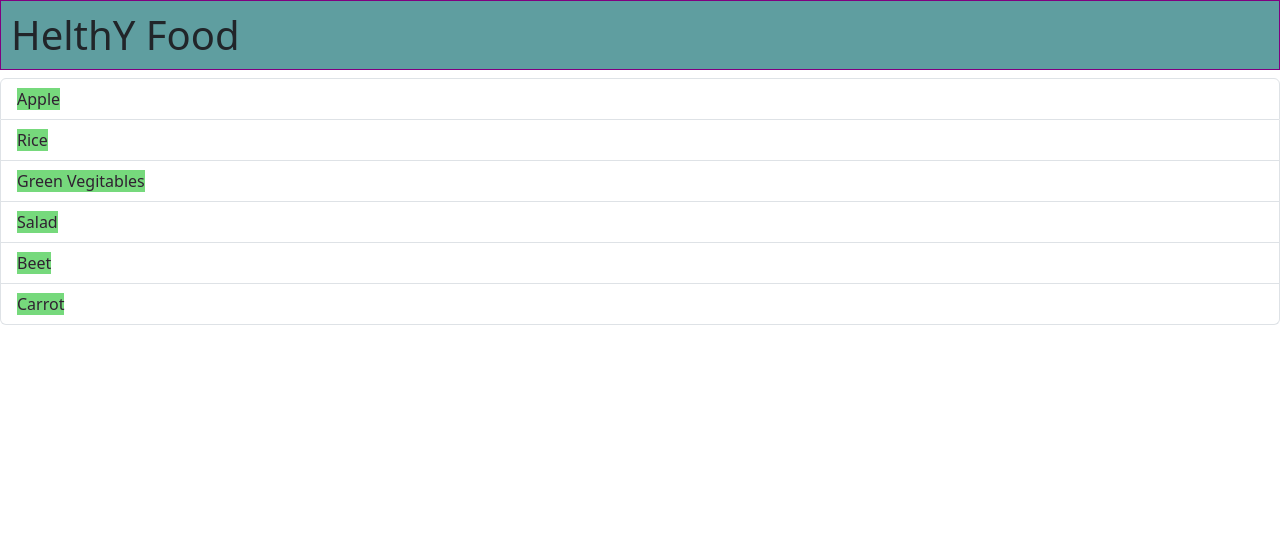
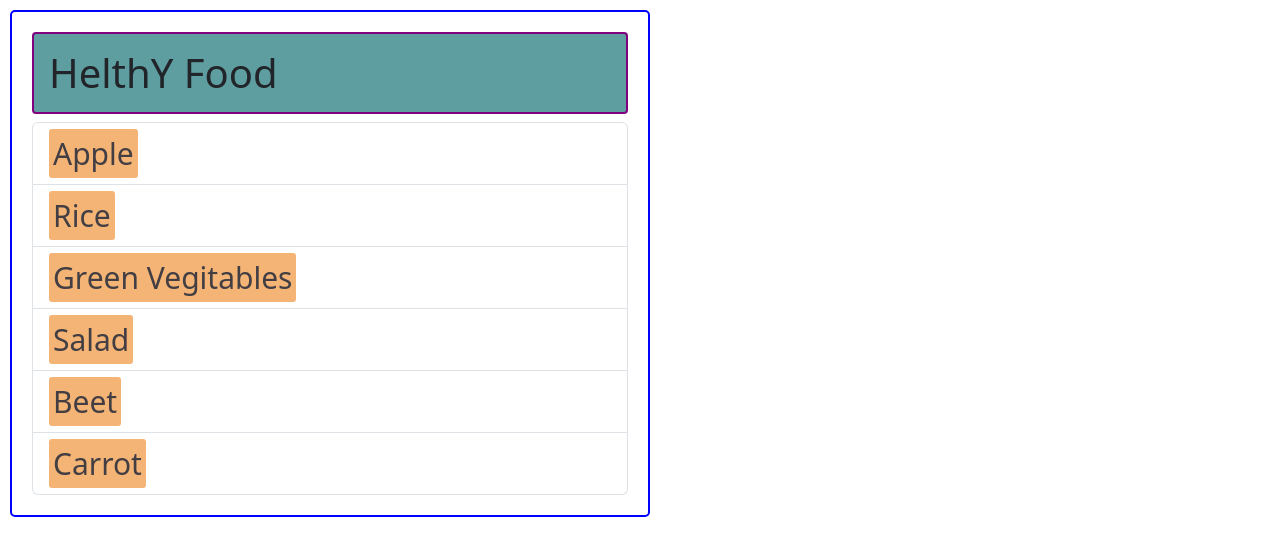
Before and after one commit to khotketan007/Node-JS, a React (Vite) app in the folder Projects/Learning-Fragment/: page / in a window 1280 px wide. Shown: the top 556 px of the page. Built offline with nearby package versions, Linux system fonts and the light colour scheme.

Commit message:
Some Update

```diff
--- a/Projects/Learning-Fragment/src/App.css
+++ b/Projects/Learning-Fragment/src/App.css
@@ -1,5 +1,7 @@
-.food-heading{
+.food-heading {
   padding: 10px;
-  border: 1px solid purple;
+  border: 2px solid purple;
   background-color: cadetblue;
+  padding: 15px;
+  border-radius: 4px;
 }
--- a/Projects/Learning-Fragment/src/App.jsx
+++ b/Projects/Learning-Fragment/src/App.jsx
@@ -2,6 +2,7 @@ import FoodItems from "./components/FoodItems";
 import ErrorMesg from "./components/ErrorMesg";
 import React from "react";
 import "./App.css";
+import Container from "./components/Container";
 
 function App() {
   let FoodItem = [
@@ -13,12 +14,12 @@ function App() {
     "Carrot",
   ];
   return (
-    <>
+    <Container>
       <h1 className="food-heading">HelthY Food</h1>
       {/* Logical Operator */}
       <ErrorMesg items={FoodItem} />
       <FoodItems items={FoodItem} />
-    </>
+    </Container>
   );
 }
 
--- /dev/null
+++ b/Projects/Learning-Fragment/src/components/Container.jsx
@@ -0,0 +1,8 @@
+import styles from './Container.module.css';
+
+const Container = (props) => {
+  return <div className={styles.container}>
+    {props.children}
+  </div>
+}
+export default Container;
--- /dev/null
+++ b/Projects/Learning-Fragment/src/components/Container.module.css
@@ -0,0 +1,7 @@
+.container {
+  margin: 10px;
+  border: 2px solid blue;
+  padding: 20px;
+  width: 50%;
+  border-radius: 5px;
+}
--- a/Projects/Learning-Fragment/src/components/Item.module.css
+++ b/Projects/Learning-Fragment/src/components/Item.module.css
@@ -1,5 +1,8 @@
 .kk-bold {
   font-weight: 400;
-  background-color: rgb(118, 217, 124);
-  color: rgb(48, 32, 49);
+  background-color: rgb(243, 180, 117);
+  color: rgb(66, 62, 67);
+  font-size: 30px;
+  border-radius: 3px;
+  padding: 4px;
 }
```
